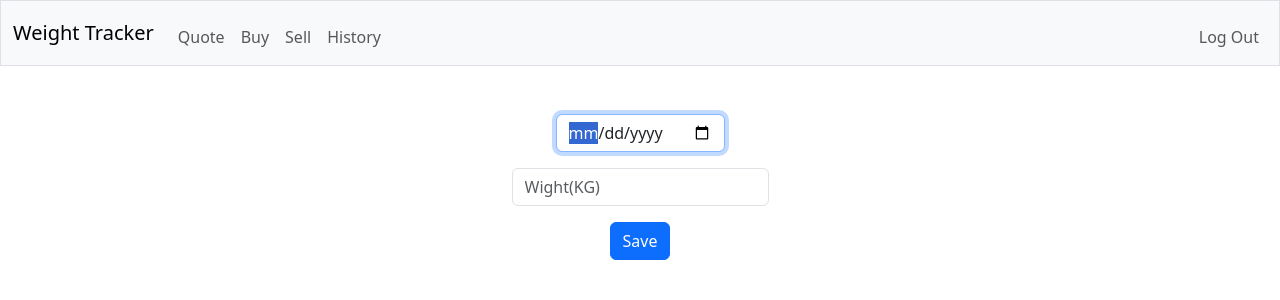
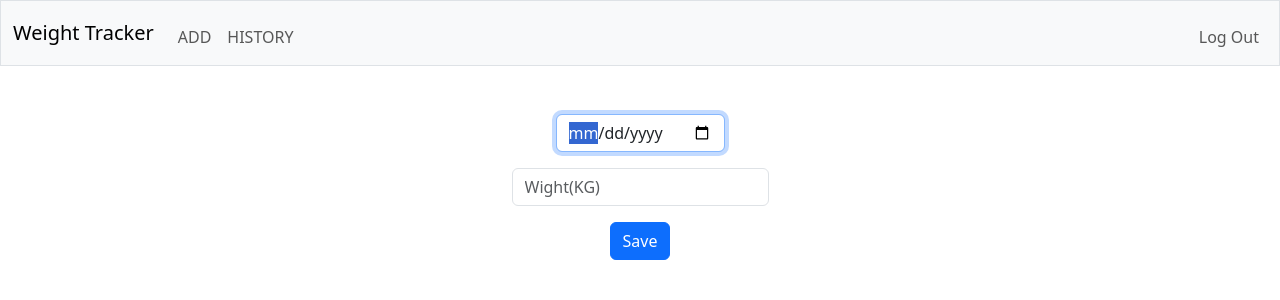
Before and after one commit to aras72h/weight-tracker, a Flask app: page /add in a window 1280 px wide. Shown: the top 300 px of the page. Run offline with Flask 3, Linux system fonts and the light colour scheme; a user stored in the database is signed in; some libraries are stand-ins or nearby versions.

Commit message:
Fixed navbar

```diff
--- a/templates/layout.html
+++ b/templates/layout.html
@@ -35,10 +35,8 @@
             <div class="collapse navbar-collapse" id="navbar">
                 {% if session["user_id"] %}
                 <ul class="navbar-nav me-auto mt-2">
-                    <li class="nav-item"><a class="nav-link" href="/quote">Quote</a></li>
-                    <li class="nav-item"><a class="nav-link" href="/buy">Buy</a></li>
-                    <li class="nav-item"><a class="nav-link" href="/sell">Sell</a></li>
-                    <li class="nav-item"><a class="nav-link" href="/history">History</a></li>
+                    <li class="nav-item"><a class="nav-link" href="/add">ADD</a></li>
+                    <li class="nav-item"><a class="nav-link" href="/history">HISTORY</a></li>
                 </ul>
                 <ul class="navbar-nav ms-auto mt-2">
                     <li class="nav-item"><a class="nav-link" href="/logout">Log Out</a></li>
```
